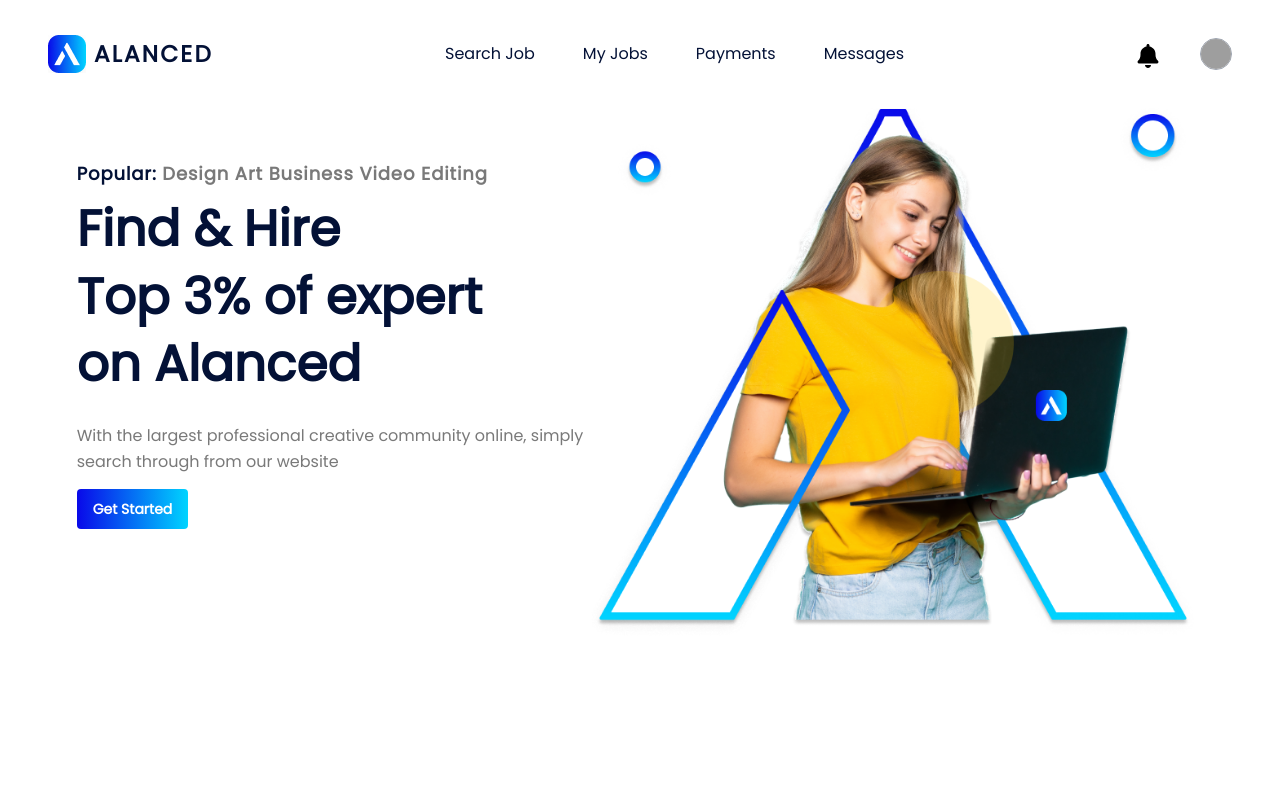
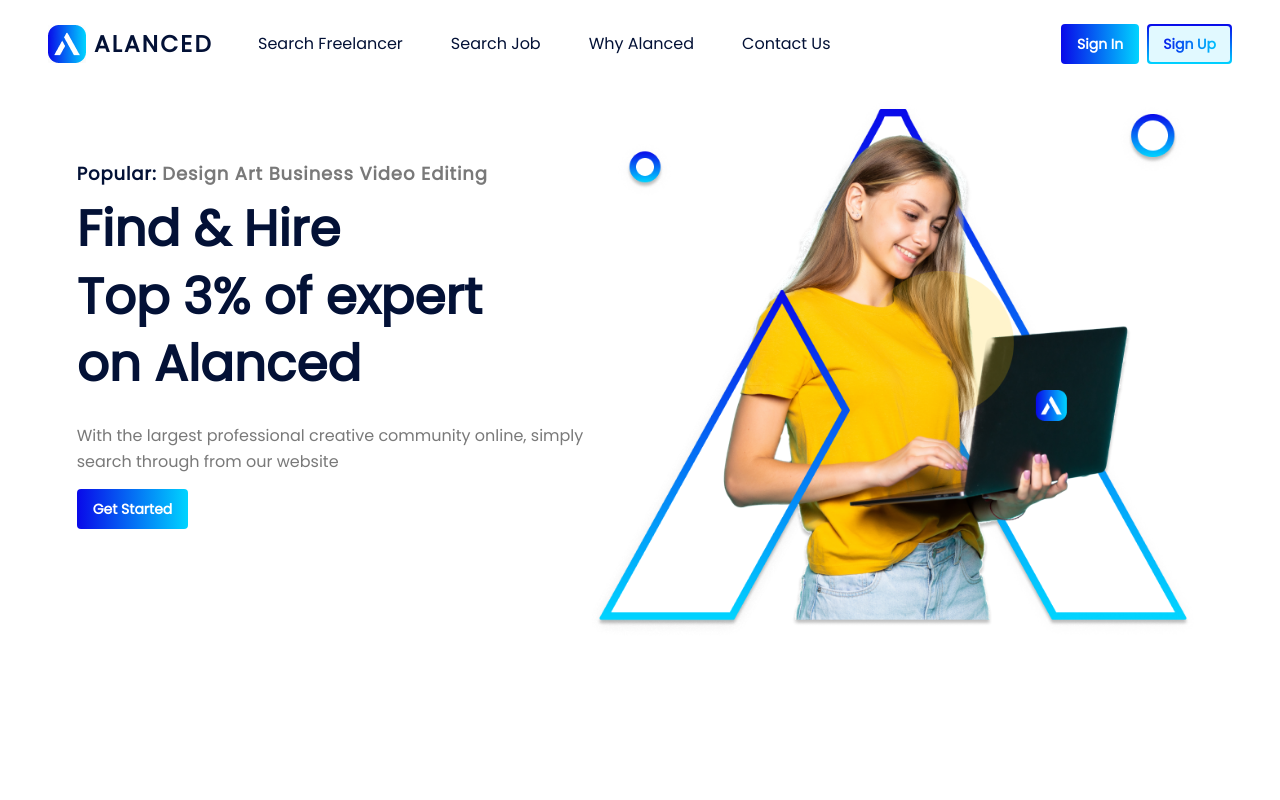
Before and after one commit to meabhipatel/alanced_nextjs, a Next.js app: page / in a window 1280 px wide. Shown: the top 800 px of the page. Built offline with nearby package versions, Linux system fonts and the light colour scheme; grey boxes are pictures that could not be loaded.

Commit message:
chore made login state false as of now statically

```diff
--- a/src/components/Navbar.tsx
+++ b/src/components/Navbar.tsx
@@ -20,7 +20,7 @@ import Image from "next/image";
 const Navbar = () => {
   const router = useRouter();
 
-  const accessToken = `localStorage.getItem("accessToken")`;
+  // const accessToken = `localStorage.getItem("accessToken")`;
   // const AccessToken =
   //   "eyJhbGciOiJIUzI1NiIsInR5cCI6IkpXVCJ9.eyJ0b2tlbl90eXBlIjoiYWNjZXNzIiwiZXhwIjoxNzUzNDI0MjI2LCJpYXQiOjE3MjE4ODgyMjYsImp0aSI6IjZiNGM3YjlmMmZjZTRlZTQ5OTY4NjFiZDU4Yzc4Yzk0IiwidXNlcl9pZCI6NH0.9IY5P_GoKns52wLXX0ZJMCbgXrx_fmMJK7mFkf54JxU";
   const loginType: "HIRER" | "FREELANCER" = "FREELANCER";
@@ -100,7 +100,8 @@ const Navbar = () => {
   //   };
   // }, []);
 
-  const isLoggedIn = Boolean(accessToken || googleUserName);
+  // const isLoggedIn = Boolean(accessToken || googleUserName);
+  const isLoggedIn = false;
 
   // const handleLogout = () => {
   //   localStorage.removeItem("isLoggedIn");
```
